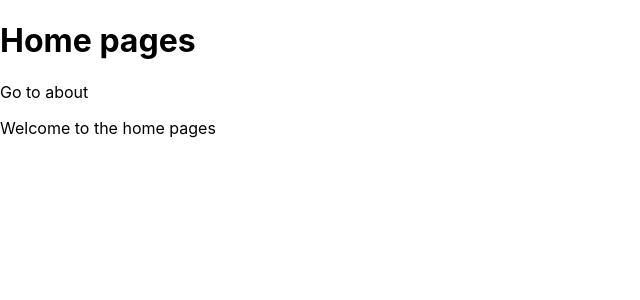
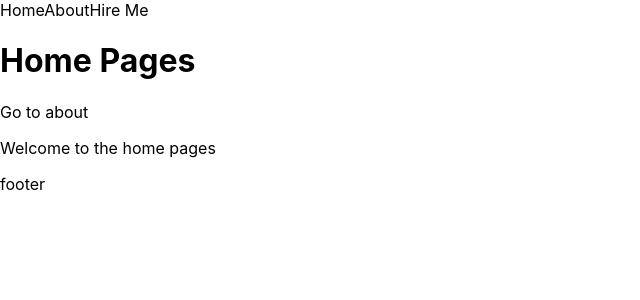
Before and after one commit to IvanOrtizMaura/mis_ejercicios, a Next.js app in the folder ejercicios_react/: page /index_ej in a window 1280 px wide. Shown: the top 300 px of the page, without its empty margins (0-640 px from the left). Built offline with nearby package versions, Linux system fonts and the light colour scheme.

Commit message:
Head quitado del Index

```diff
--- a/ejercicios_react/pages/index_ej.js
+++ b/ejercicios_react/pages/index_ej.js
@@ -1,21 +1,21 @@
 import React from 'react'
 import Head from 'next/head'
 import Link from 'next/link'
+import Layout from './compos/Layout'
+
+
 const index = () => (
-    <div>
+
+    <Layout title="Home Pages">
         <Head>
-        <title>Usoib</title>
-        <link rel="icon" href="Images/usoib.ico"/>
+            <title>Usoib</title>
         </Head>
-        <div>
-            <h1>Home pages</h1>
+
             <Link href="/about">
             <a>Go to about</a>
             </Link>
             <p>Welcome to the home pages</p>
-        </div>
-    </div>
-
+    </Layout>
 
 );
 
```
